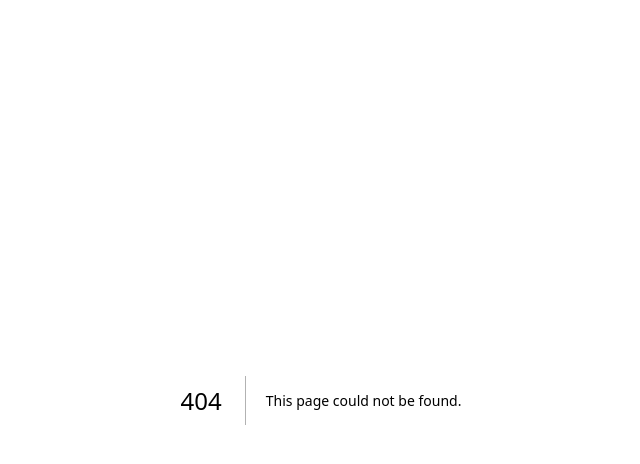
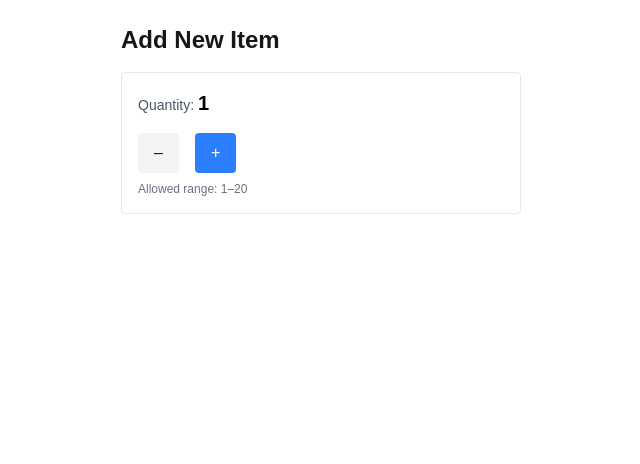
Before and after one commit to ZainabTameem/cprg306-assignment, a Next.js app: page /week-4 in a window 1280 px wide. Before the commit this address had no page. Shown: the top 464 px of the page, without its empty margins (319-959 px from the left). Built offline with nearby package versions, Linux system fonts and the light colour scheme.

Commit message:
Week 4 Assignment

```diff
--- a/app/page.js
+++ b/app/page.js
@@ -8,8 +8,8 @@ export default function Home() {
       <p>
         <Link href="/week-2">Go to Week 2→</Link>
         <Link href="/week-3">Go to Week 3→</Link>
-        Go to Week 4→ Go to Week 5→ Go to Week 6→ Go to Week 7→ Go to Week 8→
-
+        <Link href="/week-4">Go to Week 4→</Link>
+        Go to Week 5→ Go to Week 6→ Go to Week 7→ Go to Week 8→
       </p>
     </main>
   );
--- /dev/null
+++ b/app/week-4/new-item.js
@@ -0,0 +1,46 @@
+"use client";
+import React from 'react';
+import { useState } from "react";
+
+export default function NewItem() {
+  const [quantity, setQuantity] = useState(1);
+
+  function increment() {
+    if (quantity < 20) {
+      setQuantity(quantity + 1);
+    }
+  }
+
+  function decrement() {
+    if (quantity > 1) {
+      setQuantity(quantity - 1);
+    }
+  }
+
+  return (
+    <section className="rounded border border-gray-200 p-4 bg-white">
+      <div className="mb-4">
+        <p className=" text-sm text-gray-600">
+          Quantity: <span className="font-semibold text-black text-xl">{quantity}</span>
+        </p>
+      </div>
+      <div className="flex gap-4 mb-2">
+        <button
+          disabled={quantity <= 1}
+          onClick={decrement}
+          className="rounded px-4 py-2 bg-gray-200 hover:bg-gray-300 disabled:bg-gray-100"
+        >
+          –
+        </button>
+        <button
+          disabled={quantity >= 20}
+          onClick={increment}
+          className="rounded px-4 py-2 bg-blue-500 hover:bg-blue-600 text-white disabled:bg-blue-200"
+        >
+          +
+        </button>
+      </div>
+      <p className="text-xs text-gray-500">Allowed range: 1–20</p>
+    </section>
+  );
+}
--- /dev/null
+++ b/app/week-4/page.js
@@ -0,0 +1,10 @@
+import NewItem from "./new-item";
+
+export default function Page() {
+  return (
+    <main className="p-6 max-w-md mx-auto">
+      <h1 className="text-2xl font-bold mb-4">Add New Item</h1>
+      <NewItem />
+    </main>
+  );
+}
```
